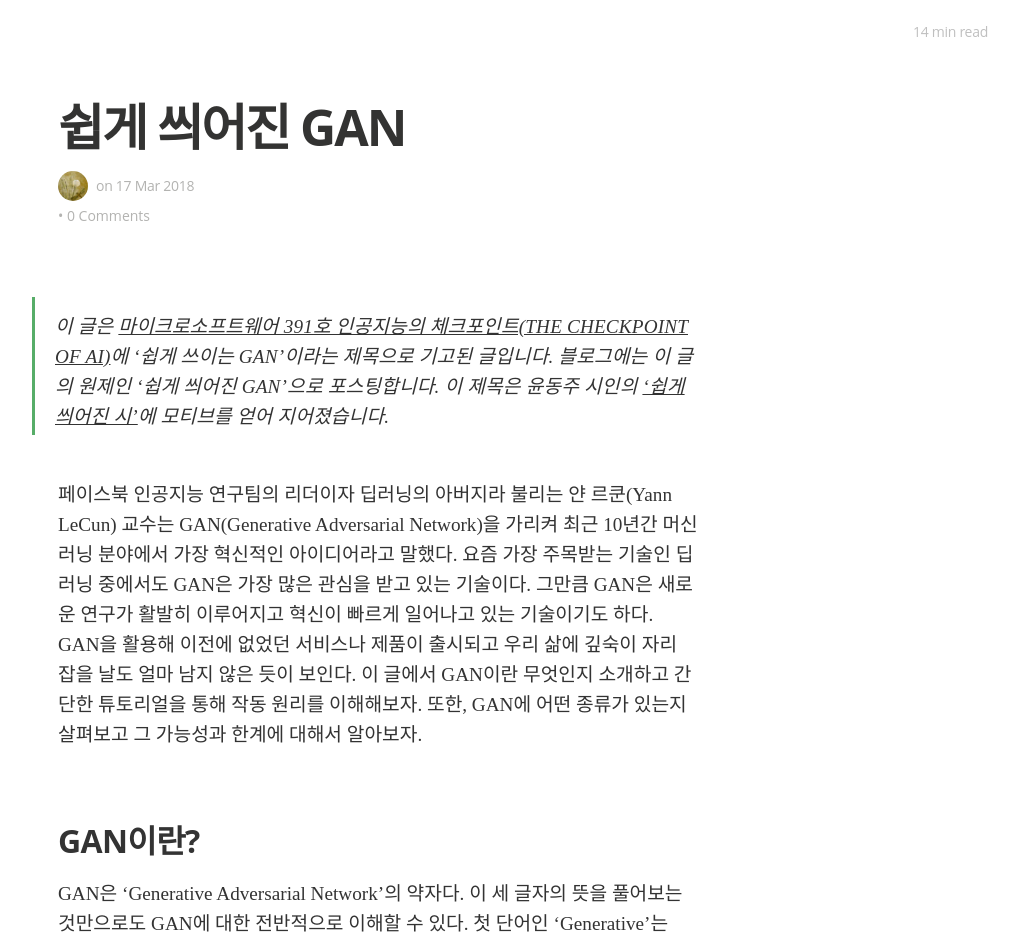
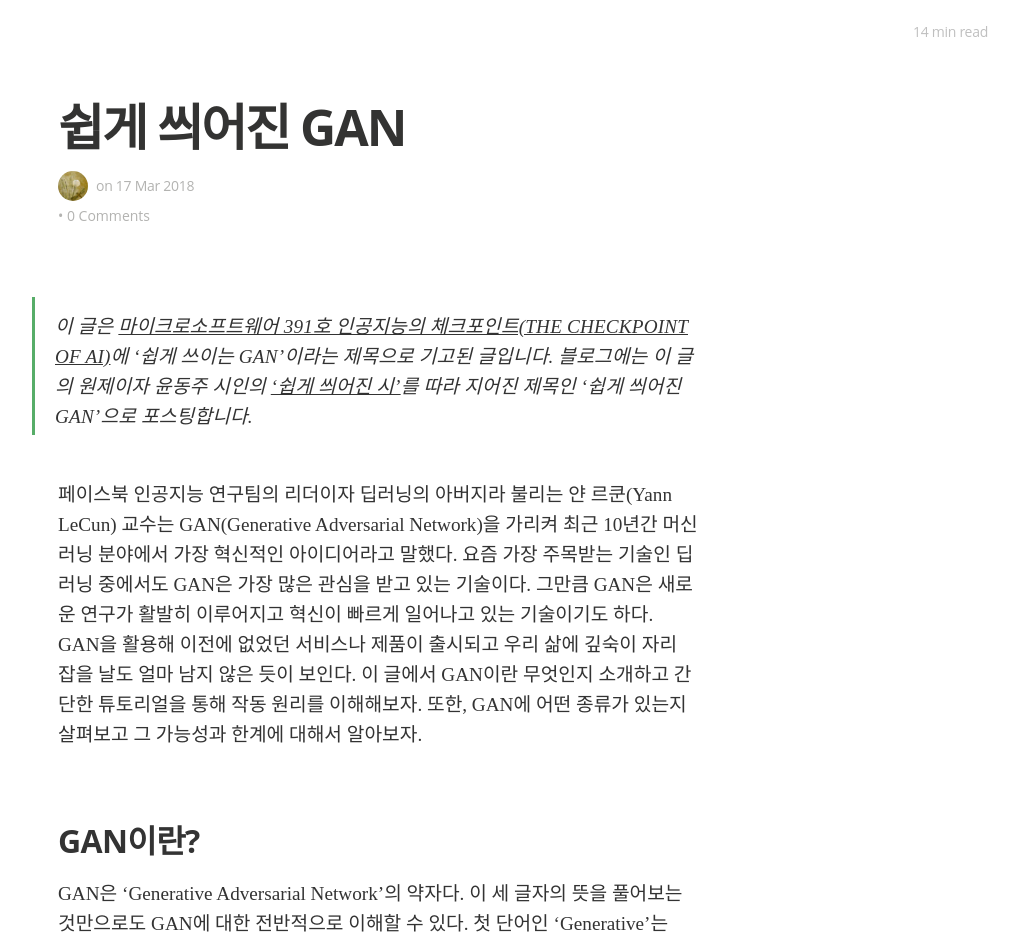
Before and after one commit to dreamgonfly/dreamgonfly.github.io, a Jekyll site: the page built from _posts/2018-03-17-gan-explained.md, in a window 1280 px wide and 1400 px high. Shown: the top 942 px of the window, without its empty margins (262-1280 px from the left). Built offline with Jekyll 4.4.1, drawn with Linux system fonts in a browser that asks for light colours; nearby versions of some CDN libraries; some web fonts are replaced; comment, search, counter and statistics services are not loaded; some of the changed text lies outside the part shown.

Commit message:
[Post] Update "GAN explained"

```diff
--- a/_posts/2018-03-17-gan-explained.md
+++ b/_posts/2018-03-17-gan-explained.md
@@ -2,12 +2,12 @@
 layout: post
 title:  "쉽게 씌어진 GAN"
 date:   2018-03-17
-tags:
+tags: featured
 image:
 comments: true
 ---
 
-> 이 글은 [마이크로소프트웨어 391호 인공지능의 체크포인트(THE CHECKPOINT OF AI)](https://www.imaso.co.kr/archives/1301)에 '쉽게 쓰이는 GAN'이라는 제목으로 기고된 글입니다. 블로그에는 이 글의 원제인 '쉽게 씌어진 GAN'으로 포스팅합니다. 이 제목은 윤동주 시인의 ['쉽게 씌어진 시'](https://namu.wiki/w/%EC%89%BD%EA%B2%8C%20%EC%94%8C%EC%96%B4%EC%A7%84%20%EC%8B%9C)에 모티브를 얻어 지어졌습니다.
+> 이 글은 [마이크로소프트웨어 391호 인공지능의 체크포인트(THE CHECKPOINT OF AI)](https://www.imaso.co.kr/archives/1301)에 '쉽게 쓰이는 GAN'이라는 제목으로 기고된 글입니다. 블로그에는 이 글의 원제이자 윤동주 시인의 ['쉽게 씌어진 시'](https://namu.wiki/w/%EC%89%BD%EA%B2%8C%20%EC%94%8C%EC%96%B4%EC%A7%84%20%EC%8B%9C)를 따라 지어진 제목인 '쉽게 씌어진 GAN'으로 포스팅합니다.
 
 페이스북 인공지능 연구팀의 리더이자 딥러닝의 아버지라 불리는 얀 르쿤(Yann LeCun) 교수는 GAN(Generative Adversarial Network)을 가리켜 최근 10년간 머신러닝 분야에서 가장 혁신적인 아이디어라고 말했다. 요즘 가장 주목받는 기술인 딥러닝 중에서도 GAN은 가장 많은 관심을 받고 있는 기술이다. 그만큼 GAN은 새로운 연구가 활발히 이루어지고 혁신이 빠르게 일어나고 있는 기술이기도 하다. GAN을 활용해 이전에 없었던 서비스나 제품이 출시되고 우리 삶에 깊숙이 자리 잡을 날도 얼마 남지 않은 듯이 보인다. 이 글에서 GAN이란 무엇인지 소개하고 간단한 튜토리얼을 통해 작동 원리를 이해해보자. 또한, GAN에 어떤 종류가 있는지 살펴보고 그 가능성과 한계에 대해서 알아보자.
 
```
Also changed, not shown: other parts of _posts/2018-03-17-gan-explained.md (+1 -1 lines).
